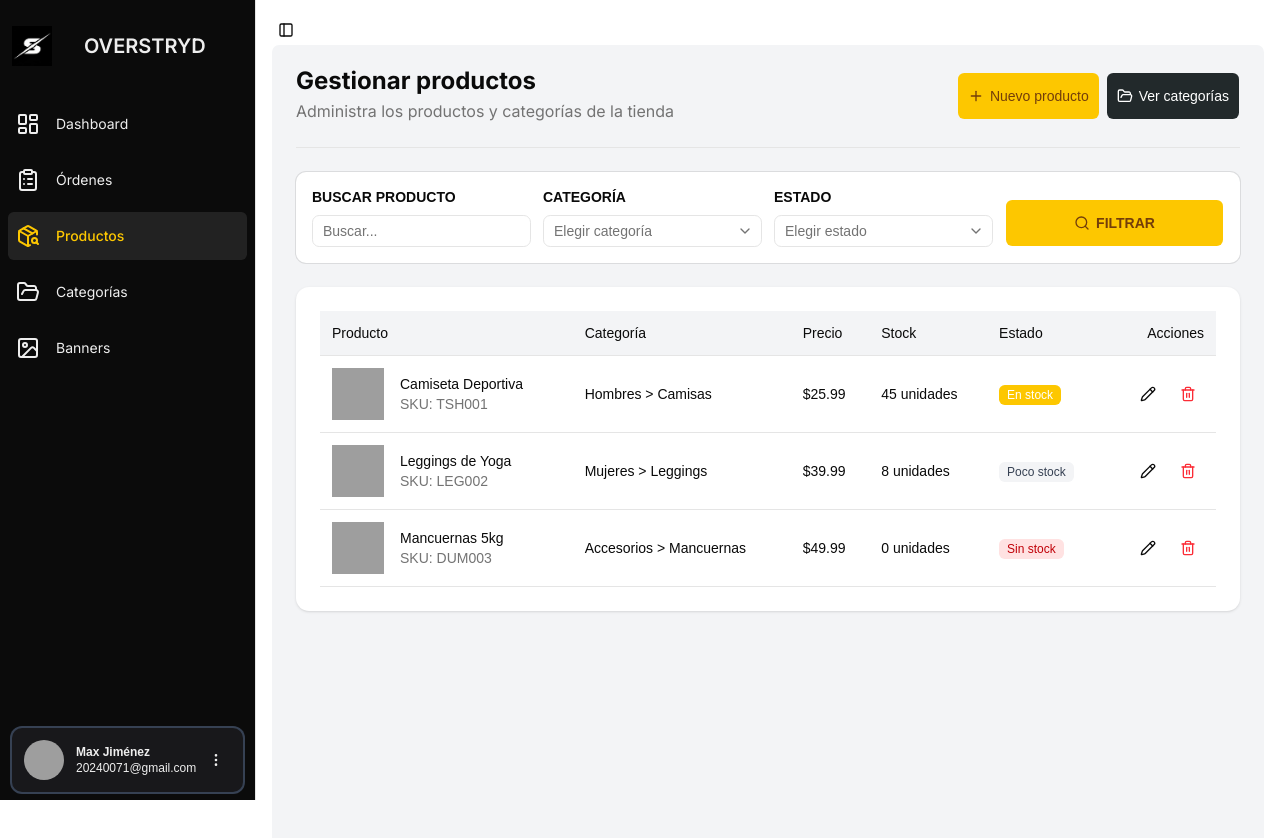
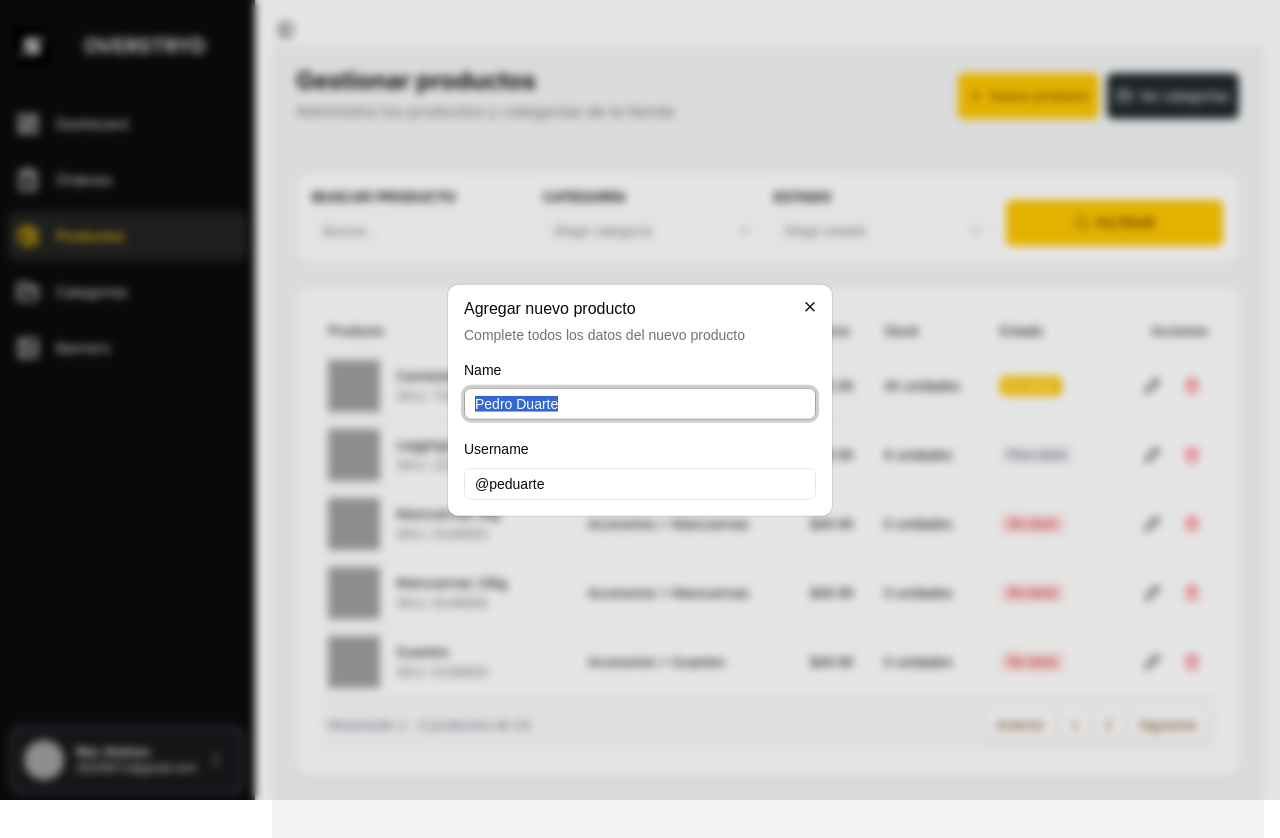
Before and after one commit to OscarAVJ/Overstryde, a React (Vite) app in the folder FrontendAdmin/OverstrydeAdmin/: page /products in a window 1280 px wide. Both pictures are taken after a click on the button "Nuevo producto". Shown: the top 838 px of the page. Built offline with nearby package versions, Linux system fonts and the light colour scheme; grey boxes are pictures that could not be loaded.

Commit message:
Feat: Se avanzó mas Products page, se carga el modal

```diff
--- /dev/null
+++ b/FrontendAdmin/OverstrydeAdmin/src/components/ui/dialog.jsx
@@ -0,0 +1,151 @@
+import * as React from "react"
+import { Dialog as DialogPrimitive } from "radix-ui"
+
+import { cn } from "@/lib/utils"
+import { Button } from "@/components/ui/button"
+import { XIcon } from "lucide-react"
+
+function Dialog({
+  ...props
+}) {
+  return <DialogPrimitive.Root data-slot="dialog" {...props} />;
+}
+
+function DialogTrigger({
+  ...props
+}) {
+  return <DialogPrimitive.Trigger data-slot="dialog-trigger" {...props} />;
+}
+
+function DialogPortal({
+  ...props
+}) {
+  return <DialogPrimitive.Portal data-slot="dialog-portal" {...props} />;
+}
+
+function DialogClose({
+  ...props
+}) {
+  return <DialogPrimitive.Close data-slot="dialog-close" {...props} />;
+}
+
+function DialogOverlay({
+  className,
+  ...props
+}) {
+  return (
+    <DialogPrimitive.Overlay
+      data-slot="dialog-overlay"
+      className={cn(
+        "fixed inset-0 isolate z-50 bg-black/10 duration-100 supports-backdrop-filter:backdrop-blur-xs data-open:animate-in data-open:fade-in-0 data-closed:animate-out data-closed:fade-out-0",
+        className
+      )}
+      {...props} />
+  );
+}
+
+function DialogContent({
+  className,
+  children,
+  showCloseButton = true,
+  ...props
+}) {
+  return (
+    <DialogPortal>
+      <DialogOverlay />
+      <DialogPrimitive.Content
+        data-slot="dialog-content"
+        className={cn(
+          "fixed top-1/2 left-1/2 z-50 grid w-full max-w-[calc(100%-2rem)] -translate-x-1/2 -translate-y-1/2 gap-4 rounded-xl bg-popover p-4 text-sm text-popover-foreground ring-1 ring-foreground/10 duration-100 outline-none sm:max-w-sm data-open:animate-in data-open:fade-in-0 data-open:zoom-in-95 data-closed:animate-out data-closed:fade-out-0 data-closed:zoom-out-95",
+          className
+        )}
+        {...props}>
+        {children}
+        {showCloseButton && (
+          <DialogPrimitive.Close data-slot="dialog-close" asChild>
+            <Button variant="ghost" className="absolute top-2 right-2" size="icon-sm">
+              <XIcon />
+              <span className="sr-only">Close</span>
+            </Button>
+          </DialogPrimitive.Close>
+        )}
+      </DialogPrimitive.Content>
+    </DialogPortal>
+  );
+}
+
+function DialogHeader({
+  className,
+  ...props
+}) {
+  return (
+    <div
+      data-slot="dialog-header"
+      className={cn("flex flex-col gap-2", className)}
+      {...props} />
+  );
+}
+
+function DialogFooter({
+  className,
+  showCloseButton = false,
+  children,
+  ...props
+}) {
+  return (
+    <div
+      data-slot="dialog-footer"
+      className={cn(
+        "-mx-4 -mb-4 flex flex-col-reverse gap-2 rounded-b-xl border-t bg-muted/50 p-4 sm:flex-row sm:justify-end",
+        className
+      )}
+      {...props}>
+      {children}
+      {showCloseButton && (
+        <DialogPrimitive.Close asChild>
+          <Button variant="outline">Close</Button>
+        </DialogPrimitive.Close>
+      )}
+    </div>
+  );
+}
+
+function DialogTitle({
+  className,
+  ...props
+}) {
+  return (
+    <DialogPrimitive.Title
+      data-slot="dialog-title"
+      className={cn("font-heading text-base leading-none font-medium", className)}
+      {...props} />
+  );
+}
+
+function DialogDescription({
+  className,
+  ...props
+}) {
+  return (
+    <DialogPrimitive.Description
+      data-slot="dialog-description"
+      className={cn(
+        "text-sm text-muted-foreground *:[a]:underline *:[a]:underline-offset-3 *:[a]:hover:text-foreground",
+        className
+      )}
+      {...props} />
+  );
+}
+
+export {
+  Dialog,
+  DialogClose,
+  DialogContent,
+  DialogDescription,
+  DialogFooter,
+  DialogHeader,
+  DialogOverlay,
+  DialogPortal,
+  DialogTitle,
+  DialogTrigger,
+}
--- /dev/null
+++ b/FrontendAdmin/OverstrydeAdmin/src/components/ui/table2.jsx
@@ -0,0 +1,121 @@
+import * as React from "react"
+
+import { cn } from "@/lib/utils"
+
+function Table({
+  className,
+  ...props
+}) {
+  return (
+    <div data-slot="table-container" className="relative w-full overflow-x-auto">
+      <table
+        data-slot="table"
+        className={cn("w-full caption-bottom text-sm", className)}
+        {...props} />
+    </div>
+  );
+}
+
+function TableHeader({
+  className,
+  ...props
+}) {
+  return (
+    <thead
+      data-slot="table-header"
+      className={cn("[&_tr]:border-b", className)}
+      {...props} />
+  );
+}
+
+function TableBody({
+  className,
+  ...props
+}) {
+  return (
+    <tbody
+      data-slot="table-body"
+      className={cn("[&_tr:last-child]:border-0", className)}
+      {...props} />
+  );
+}
+
+function TableFooter({
+  className,
+  ...props
+}) {
+  return (
+    <tfoot
+      data-slot="table-footer"
+      className={cn("border-t bg-muted/50 font-medium [&>tr]:last:border-b-0", className)}
+      {...props} />
+  );
+}
+
+function TableRow({
+  className,
+  ...props
+}) {
+  return (
+    <tr
+      data-slot="table-row"
+      className={cn(
+        "border-b transition-colors hover:bg-muted/50 has-aria-expanded:bg-muted/50 data-[state=selected]:bg-muted",
+        className
+      )}
+      {...props} />
+  );
+}
+
+function TableHead({
+  className,
+  ...props
+}) {
+  return (
+    <th
+      data-slot="table-head"
+      className={cn(
+        "h-10 px-2 text-left align-middle font-medium whitespace-nowrap text-foreground [&:has([role=checkbox])]:pr-0",
+        className
+      )}
+      {...props} />
+  );
+}
+
+function TableCell({
+  className,
+  ...props
+}) {
+  return (
+    <td
+      data-slot="table-cell"
+      className={cn(
+        "p-2 align-middle whitespace-nowrap [&:has([role=checkbox])]:pr-0",
+        className
+      )}
+      {...props} />
+  );
+}
+
+function TableCaption({
+  className,
+  ...props
+}) {
+  return (
+    <caption
+      data-slot="table-caption"
+      className={cn("mt-4 text-sm text-muted-foreground", className)}
+      {...props} />
+  );
+}
+
+export {
+  Table,
+  TableHeader,
+  TableBody,
+  TableFooter,
+  TableHead,
+  TableRow,
+  TableCell,
+  TableCaption,
+}
--- a/FrontendAdmin/OverstrydeAdmin/src/pages/Products.jsx
+++ b/FrontendAdmin/OverstrydeAdmin/src/pages/Products.jsx
@@ -1,32 +1,15 @@
 import React from 'react'
 import { Button } from '@/components/ui/button'
 import { Plus, FolderOpen, Search, Pencil, Trash2 } from 'lucide-react'
-import {
-  Card,
-  CardAction,
-  CardContent,
-  CardDescription,
-  CardFooter,
-  CardHeader,
-  CardTitle,
-} from "@/components/ui/card2"
-import {
-  Field,
-  FieldDescription,
-  FieldLabel,
-} from "@/components/ui/field"
+import { Card, CardAction, CardContent, CardDescription, CardFooter, CardHeader, CardTitle } from "@/components/ui/card2"
+import { Field, FieldDescription, FieldLabel, FieldGroup } from "@/components/ui/field"
 import { Input } from "@/components/ui/input"
 import { Badge } from "@/components/ui/badge";
-import {
-  Select,
-  SelectContent,
-  SelectGroup,
-  SelectItem,
-  SelectTrigger,
-  SelectValue,
-} from "@/components/ui/select"
-import { Table, TableBody, TableCell, TableHead, TableHeader, TableRow } from "@/components/ui/table";
+import { Select, SelectContent, SelectGroup, SelectItem, SelectTrigger, SelectValue } from "@/components/ui/select"
+import { Table, TableBody, TableCell, TableHead, TableHeader, TableRow, TableFooter } from "@/components/ui/table2";
 import { Separator } from "@/components/ui/separator"
+import { Dialog, DialogClose, DialogContent, DialogDescription, DialogFooter, DialogHeader, DialogTitle, DialogTrigger } from "@/components/ui/dialog"
+import {Label} from "@/components/ui/label"
 
 const Products = () => {
 
@@ -52,6 +35,20 @@ const Products = () => {
       price: 49.99,
       stock: 0,
     },
+    {
+      name: "Mancuernas 10kg",
+      sku: "DUM004",
+      category: "Accesorios > Mancuernas",
+      price: 49.99,
+      stock: 0,
+    },
+    {
+      name: "Guantes",
+      sku: "DUM003",
+      category: "Accesorios > Guantes",
+      price: 49.99,
+      stock: 0,
+    },
   ];
 
   function getStatus(stock) {
@@ -70,10 +67,33 @@ const Products = () => {
           <p className='text-muted-foreground text-center sm:text-left'>Administra los productos y categorías de la tienda</p>
         </div>
         <div className='flex flex-row gap-1.5 items-center justify-center sm:justify-end'>
-          <Button className="h-12">
-            <Plus />
-            Nuevo producto
-          </Button>
+          <Dialog>
+            <form>
+              <DialogTrigger asChild>
+                <Button className="h-12">
+                  <Plus />
+                  Nuevo producto
+                </Button>
+              </DialogTrigger>
+              <DialogContent className="">
+                <DialogHeader>
+                  <DialogTitle>Agregar nuevo producto</DialogTitle>
+                  <DialogDescription>Complete todos los datos del nuevo producto</DialogDescription>
+                </DialogHeader>
+                <FieldGroup>
+                  <Field>
+                    <FieldLabel htmlFor="name-1">Name</FieldLabel>
+                    <Input id="name-1" name="name" defaultValue="Pedro Duarte" />
+                  </Field>
+                  <Field>
+                    <FieldLabel htmlFor="username-1">Username</FieldLabel>
+                    <Input id="username-1" name="username" defaultValue="@peduarte" />
+                  </Field>
+                </FieldGroup>
+              </DialogContent>
+            </form>
+          </Dialog>
+
           <Button className="h-12 bg-mist-800 text-white !categoriesBtn">
             <FolderOpen />
             Ver categorías
@@ -185,6 +205,21 @@ const Products = () => {
                 );
               })}
             </TableBody>
+            <TableFooter className="h-14">
+              <TableRow>
+                <TableCell colSpan={3} className="text-gray-500">
+                  Mostrando 1 - 3 productos de 24
+                </TableCell>
+                <TableCell colSpan={3}>
+                  <div className='flex justify-end gap-1'>
+                    <Button className="bg-white shadow">Anterior</Button>
+                    <Button className="bg-white shadow">1</Button>
+                    <Button className="bg-white shadow">2</Button>
+                    <Button className="bg-white shadow">Siguiente</Button>
+                  </div>
+                </TableCell>
+              </TableRow>
+            </TableFooter>
           </Table>
         </div>
 
```
